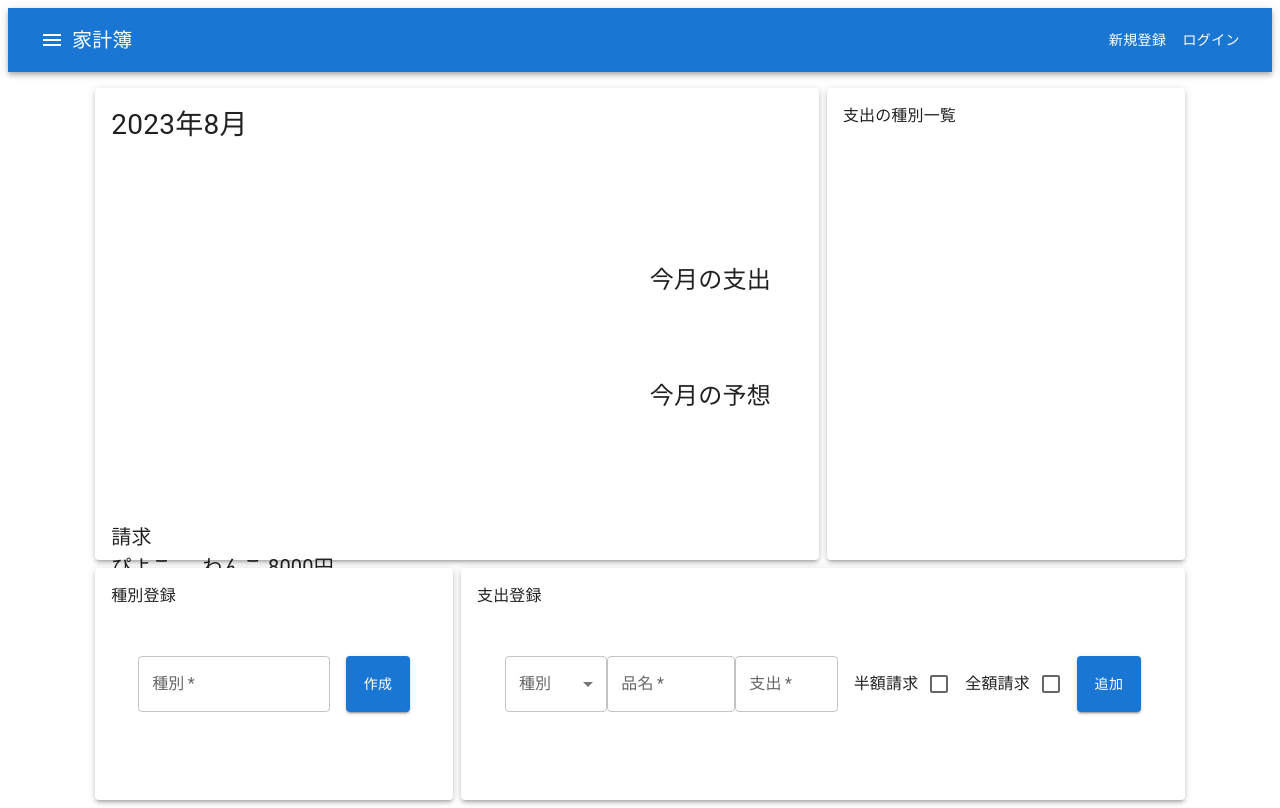
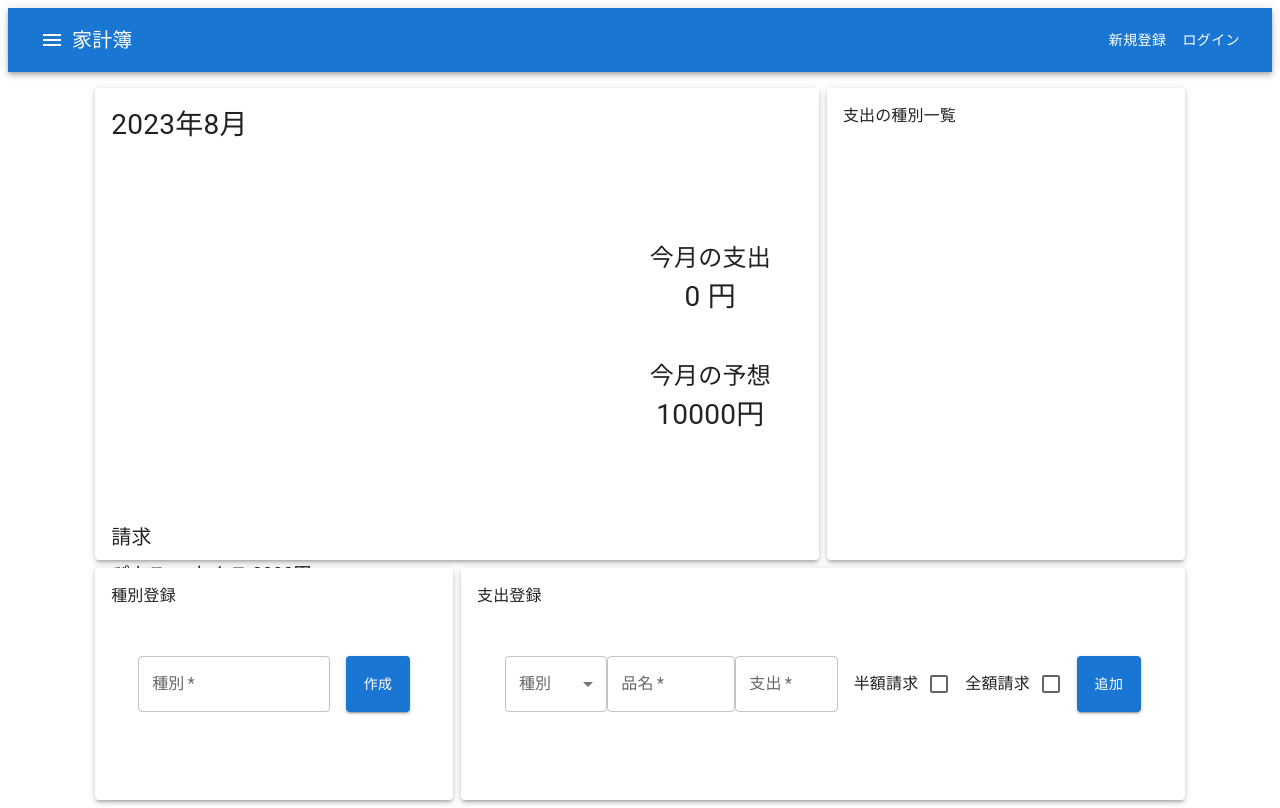
Before and after one commit to HirokiNakazawa/share-spend-client, a Next.js app: page / in a window 1280 px wide. Built offline with nearby package versions, Linux system fonts and the light colour scheme.

Commit message:
今月の支出を表示するロジックを実装

```diff
--- a/src/app/components/ListItemTotalCost.tsx
+++ b/src/app/components/ListItemTotalCost.tsx
@@ -2,7 +2,7 @@ import { ListItemText, Typography } from "@mui/material";
 import { FC } from "react";
 
 type ListItemTotalCostProps = {
-  totalCost: number | null;
+  totalCost: number;
 };
 
 const ListItemTotalCost: FC<ListItemTotalCostProps> = (props) => {
@@ -10,7 +10,7 @@ const ListItemTotalCost: FC<ListItemTotalCostProps> = (props) => {
     <ListItemText
       primary={
         <Typography sx={{ fontSize: "20px" }}>
-          {`${Number(props.totalCost)?.toLocaleString()} 円`}
+          {`${props.totalCost.toLocaleString()} 円`}
         </Typography>
       }
       sx={{ width: "5vw", textAlign: "right", marginRight: 10 }}
--- a/src/app/components/MainAria.tsx
+++ b/src/app/components/MainAria.tsx
@@ -1,4 +1,4 @@
-import { Paper, Box, Typography } from "@mui/material";
+import { Paper, Box } from "@mui/material";
 import { FC } from "react";
 import MainLeftAria from "./MainLeftAria";
 import MainRightAria from "./MainRightAria";
--- a/src/app/components/MainAriaClaim.tsx
+++ b/src/app/components/MainAriaClaim.tsx
@@ -11,11 +11,12 @@ const MainAriaClaim: FC = () => {
         height: "10%",
         bottom: 0,
         left: 0,
+        gap: 1,
         p: 2,
       }}
     >
       <Typography sx={{ fontSize: "20px" }}>請求</Typography>
-      <Typography sx={{ fontSize: "20px" }}>ぴよこ → わんこ 8000円</Typography>
+      <Typography sx={{ fontSize: "18px" }}>ぴよこ → わんこ 8000円</Typography>
     </Box>
   );
 };
--- a/src/app/components/MainRightAria.tsx
+++ b/src/app/components/MainRightAria.tsx
@@ -1,5 +1,7 @@
 import { Box, Typography } from "@mui/material";
 import { FC } from "react";
+import MonthlyTotalCost from "./MonthlyTotalCost";
+import MonthlyPredictCost from "./MonthlyPredictCost";
 
 const MainRightAria: FC = () => {
   return (
@@ -11,13 +13,9 @@ const MainRightAria: FC = () => {
         width: "30%",
       }}
     >
-      <Box sx={{ display: "flex", flexDirection: "column", gap: 10 }}>
-        <Box>
-          <Typography sx={{ fontSize: "24px" }}>今月の支出</Typography>
-        </Box>
-        <Box>
-          <Typography sx={{ fontSize: "24px" }}>今月の予想</Typography>
-        </Box>
+      <Box sx={{ display: "flex", flexDirection: "column", gap: 5 }}>
+        <MonthlyTotalCost />
+        <MonthlyPredictCost />
       </Box>
     </Box>
   );
--- /dev/null
+++ b/src/app/components/MonthlyPredictCost.tsx
@@ -0,0 +1,17 @@
+import { Box, Typography } from "@mui/material";
+import { FC } from "react";
+import { MONTHLY_PREDICT_COST } from "@/config/config";
+import { mainRightAriaStyles } from "./styles";
+
+const MonthlyPredictCost: FC = () => {
+  return (
+    <Box sx={mainRightAriaStyles.box}>
+      <Typography sx={mainRightAriaStyles.head}>
+        {MONTHLY_PREDICT_COST}
+      </Typography>
+      <Typography sx={mainRightAriaStyles.body}>10000円</Typography>
+    </Box>
+  );
+};
+
+export default MonthlyPredictCost;
--- /dev/null
+++ b/src/app/components/MonthlyTotalCost.tsx
@@ -0,0 +1,29 @@
+"use client";
+
+import { Box, Typography } from "@mui/material";
+import { FC } from "react";
+import { MONTHLY_TOTAL_COST } from "@/config/config";
+import { mainRightAriaStyles } from "./styles";
+import { useRecoilValue } from "recoil";
+import { monthlyCostByTypeState } from "../recoil/atom/monthlyState";
+
+const MonthlyTotalCost: FC = () => {
+  const monthlyCostByType = useRecoilValue(monthlyCostByTypeState);
+
+  return (
+    <Box sx={mainRightAriaStyles.box}>
+      <Typography sx={mainRightAriaStyles.head}>
+        {MONTHLY_TOTAL_COST}
+      </Typography>
+      <Typography sx={mainRightAriaStyles.body}>
+        {`${monthlyCostByType
+          .reduce((total, item) => {
+            return total + item.total_cost;
+          }, 0)
+          .toLocaleString()} 円`}
+      </Typography>
+    </Box>
+  );
+};
+
+export default MonthlyTotalCost;
--- a/src/app/components/styles.ts
+++ b/src/app/components/styles.ts
@@ -14,4 +14,18 @@ const ariaNameStyles = {
   padding: "16px",
 };
 
-export { paperStyles, ariaNameStyles };
+const mainRightAriaStyles = {
+  box: {
+    display: "flex",
+    flexDirection: "column",
+    alignItems: "center",
+  },
+  head: {
+    fontSize: "24px",
+  },
+  body: {
+    fontSize: "28px",
+  },
+};
+
+export { paperStyles, ariaNameStyles, mainRightAriaStyles };
--- a/src/config/config.ts
+++ b/src/config/config.ts
@@ -4,6 +4,9 @@ const LOGIN_BUTTON: string = "ログイン";
 const LOGOUT_BUTTON: string = "ログアウト";
 const CREATE_BUTTON: string = "作成";
 const ADD_BUTTON: string = "追加";
+
+const MONTHLY_TOTAL_COST: string = "今月の支出";
+const MONTHLY_PREDICT_COST: string = "今月の予想";
 
 const COST_MONTHLY_LIST_ARIA: string = "支出の種別一覧";
 const TYPE_REGISTRATION_ARIA: string = "種別登録";
@@ -18,6 +21,8 @@ export {
   LOGOUT_BUTTON,
   CREATE_BUTTON,
   ADD_BUTTON,
+  MONTHLY_TOTAL_COST,
+  MONTHLY_PREDICT_COST,
   COST_MONTHLY_LIST_ARIA,
   TYPE_REGISTRATION_ARIA,
   COST_REGISTRATION_ARIA,
--- a/src/types/recoilTypes.ts
+++ b/src/types/recoilTypes.ts
@@ -10,7 +10,7 @@ export type Type = {
 };
 
 export type monthlyCostByType = {
-  type_id: number | null;
+  type_id: number;
   type_name: string;
-  total_cost: number | null;
+  total_cost: number;
 };
```
